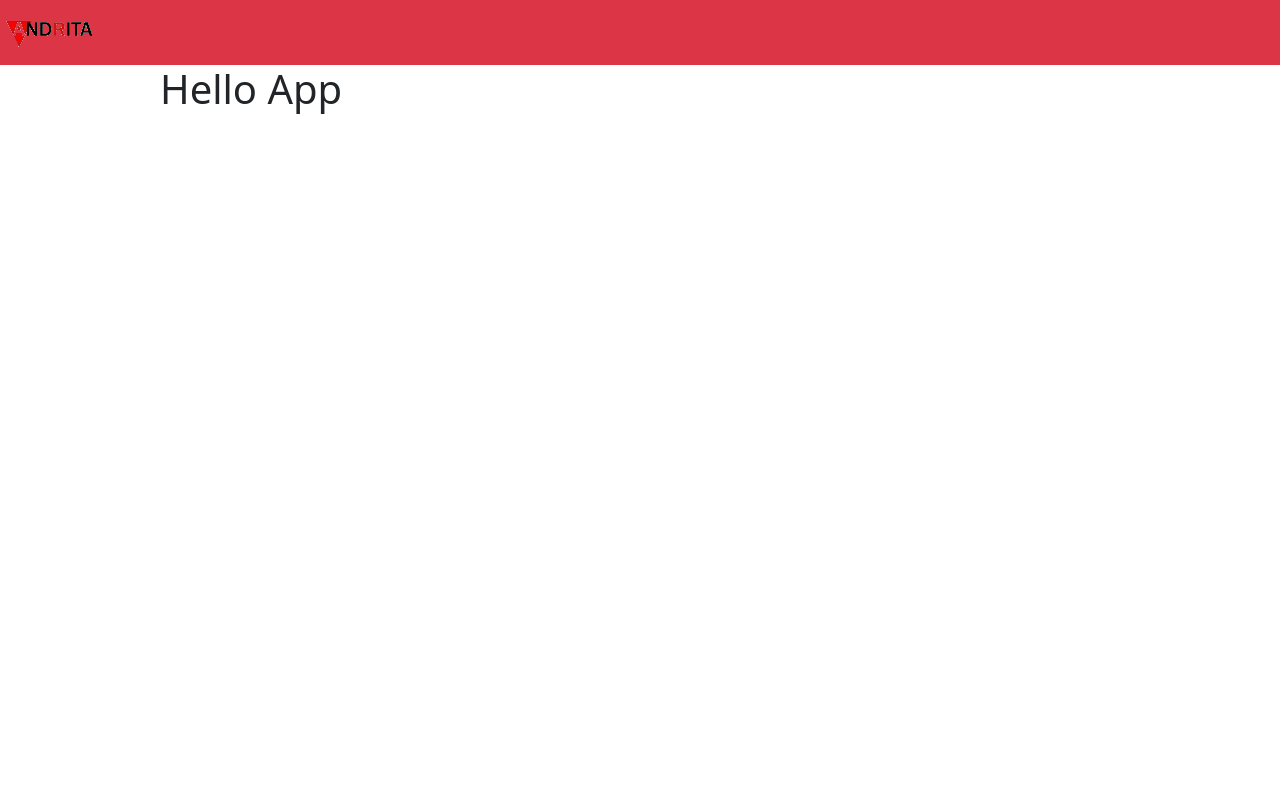
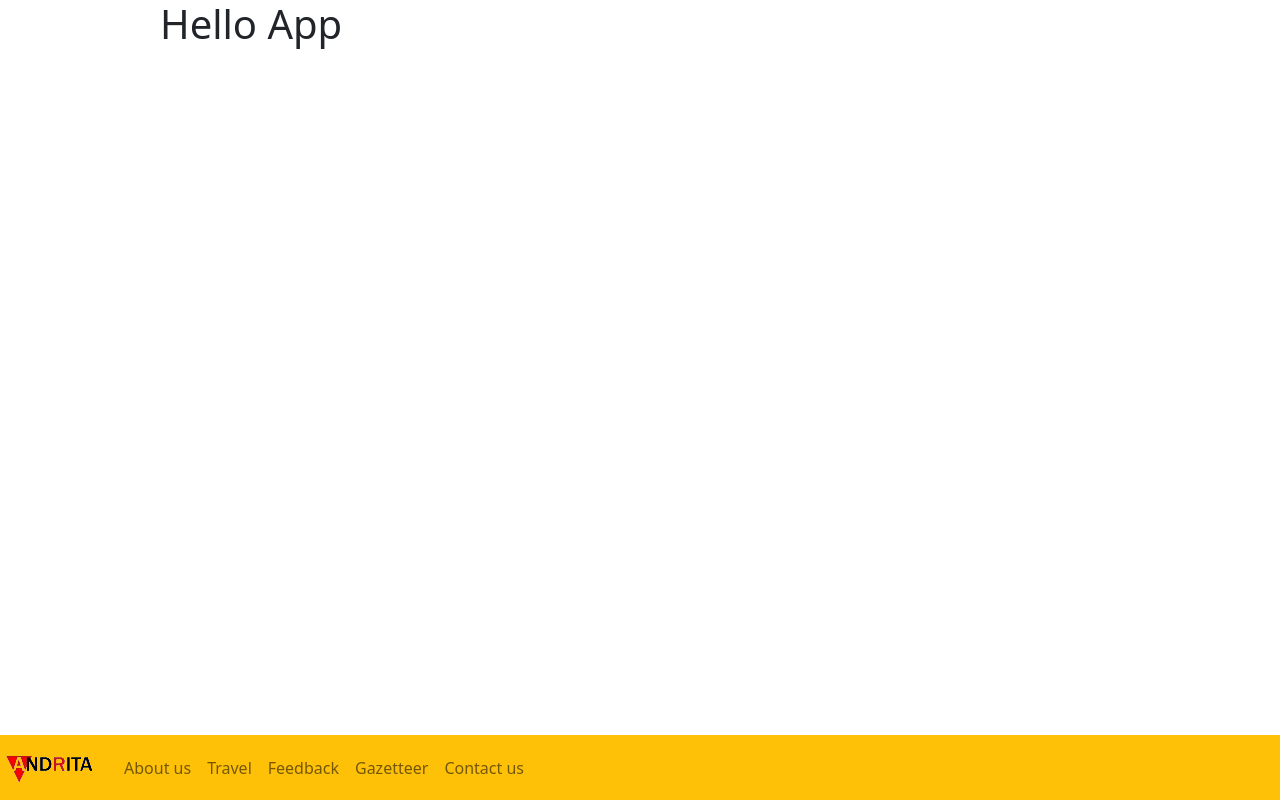
Before and after one commit to AlimasA/react-challenge, a React (Create React App) app: page / in a window 1280 px wide. Built offline with nearby package versions, Linux system fonts and the light colour scheme.

Commit message:
Update App.js
Created Bootstrap Navbar with collapsible component on small screen appear hamburger icon

```diff
--- a/src/App.js
+++ b/src/App.js
@@ -1,15 +1,28 @@
+import React from 'react';
 import logo from './andrita_logo.svg';
 import { Container } from "./components/styles/Container.styled";
 import 'bootstrap/dist/css/bootstrap.css';
-import { Navbar} from "react-bootstrap";
+import { Nav, Navbar, NavLink} from "react-bootstrap";
 
 const App = () => {
   return (
     <>
-     <Navbar bg="danger" variant="dark">
+     <Navbar bg="warning" variant="light" fixed="bottom" expand="sm">
         <Navbar.Brand>
             <img src={logo} alt=""  />
         </Navbar.Brand>
+
+        <Navbar.Toggle />
+        <Navbar.Collapse>
+                    <Nav>
+          <Nav.Link href='#'>About us</Nav.Link>
+          <Nav.Link href='#'>Travel</Nav.Link>
+          <Nav.Link href='#'>Feedback</Nav.Link>
+          <Nav.Link href='#'>Gazetteer</Nav.Link>
+          <Nav.Link href='#'>Contact us</Nav.Link>
+        </Nav>
+        </Navbar.Collapse>
+
      </Navbar>
        <Container>
           <h1>Hello App</h1>
```
